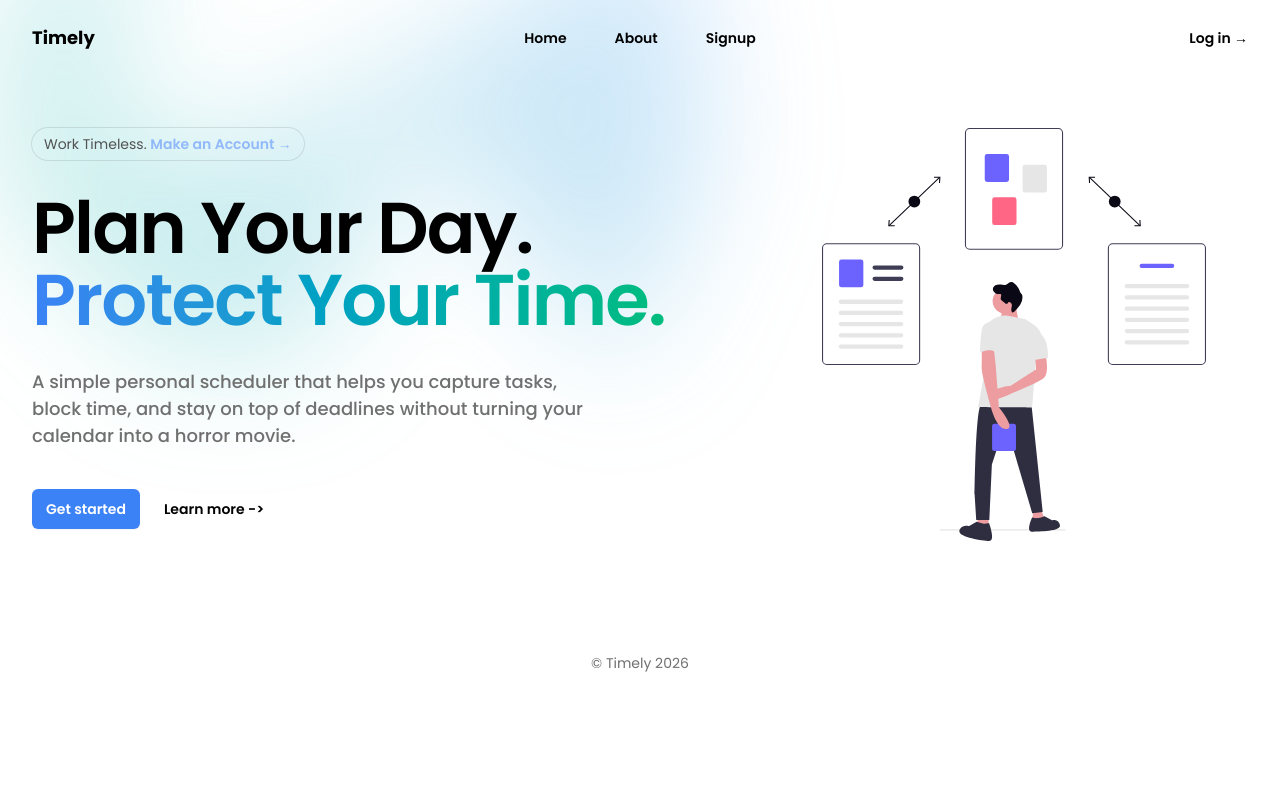
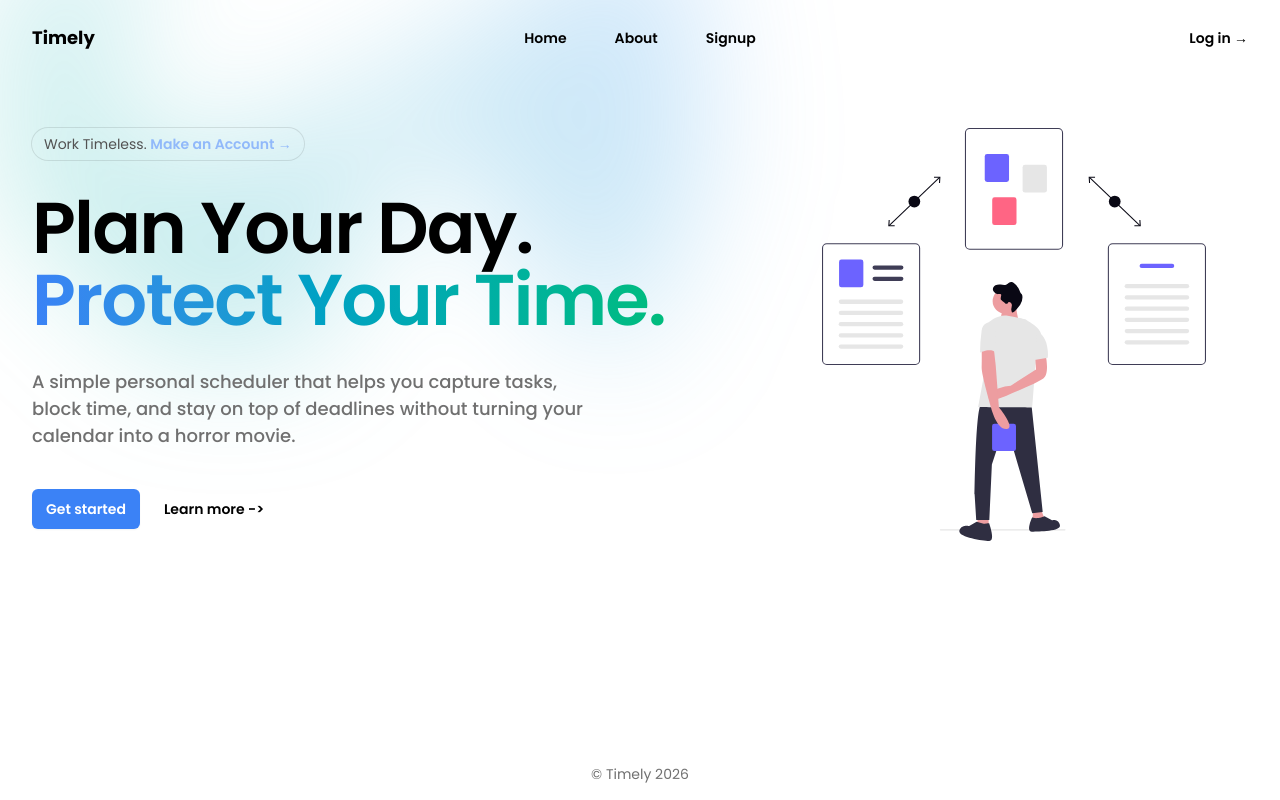
Before and after one commit to yale210/timely, a React (Vite) app in the folder frontend/: page / in a window 1280 px wide. Built offline with nearby package versions, Linux system fonts and the light colour scheme; a web font is replaced by a local one.

Commit message:
fix: footer position

```diff
--- a/frontend/src/pages/Home.tsx
+++ b/frontend/src/pages/Home.tsx
@@ -6,12 +6,14 @@
  */
 export default function Home() {
   return (
-    <>
+    <div className="flex min-h-screen flex-col">
       <HomeNavbar />
+      <main className="flex-1">
         <HeroSection>
           <BlurBackground/>
         </HeroSection>
+      </main>
       <Footer />
-    </>
+    </div>
   )
 }
```
